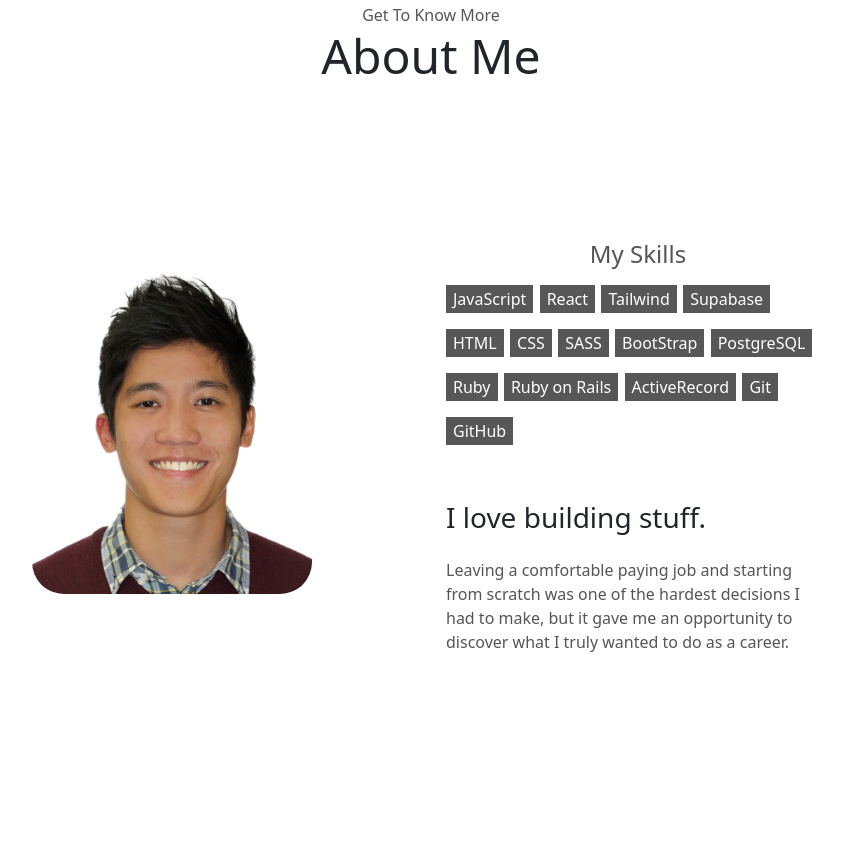
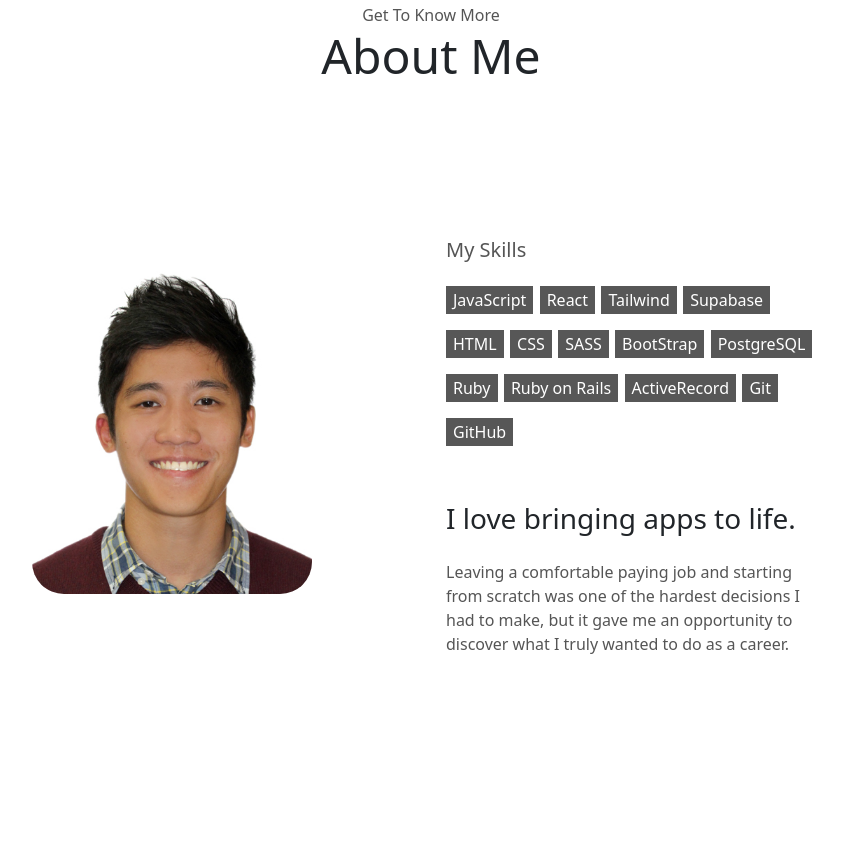
Before and after one commit to seanwongdev/personal-website, a plain HTML site: page index.html in a window 1280 px wide. Shown: the part 993-1840 px from the top of the page, without its empty margins (209-1052 px from the left). Drawn offline with nearby package versions, Linux system fonts and the light colour scheme.

Commit message:
amended About me

```diff
--- a/index.html
+++ b/index.html
@@ -94,7 +94,7 @@
         <div class="about-details-container">
           <div class="about-containers">
             <div class="details-container">
-              <h4 style="color: rgb(85, 85, 85)" class="mb-3">My Skills</h4>
+              <h5 style="color: rgb(85, 85, 85)" class="mb-4">My Skills</h5>
               <div class="article-container">
                 <div class="skills">JavaScript</div>
                 <div class="skills">React</div>
@@ -114,7 +114,7 @@
             </div>
           </div>
           <div class="text-container">
-            <h3 class="mb-4">I love building stuff.</h3>
+            <h3 class="mb-4">I love bringing apps to life.</h3>
             <p class="">
               Leaving a comfortable paying job and starting from scratch was one
               of the hardest decisions I had to make, but it gave me an
--- a/style.css
+++ b/style.css
@@ -296,7 +296,7 @@ section {
 }
 
 .about-details-container {
-  justify-content: center;
+  justify-content: left;
   flex-direction: column;
   width: 40%;
 }
@@ -322,7 +322,7 @@ section {
   background: white;
   border: none;
   border-color: rgb(163, 163, 163);
-  text-align: center;
+  text-align: left;
 }
 
 .section-container {
```
